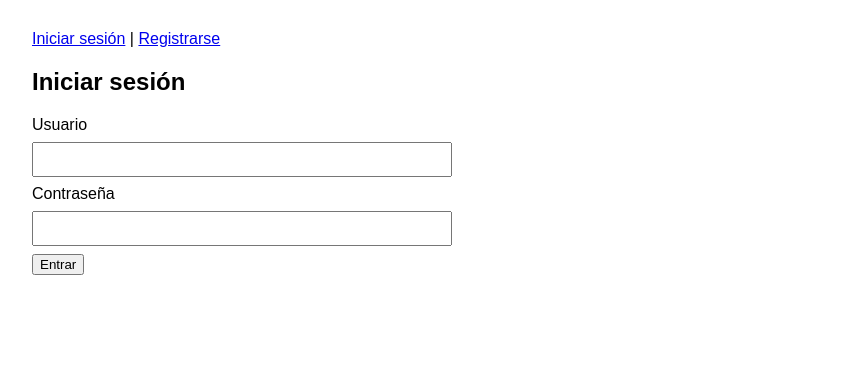
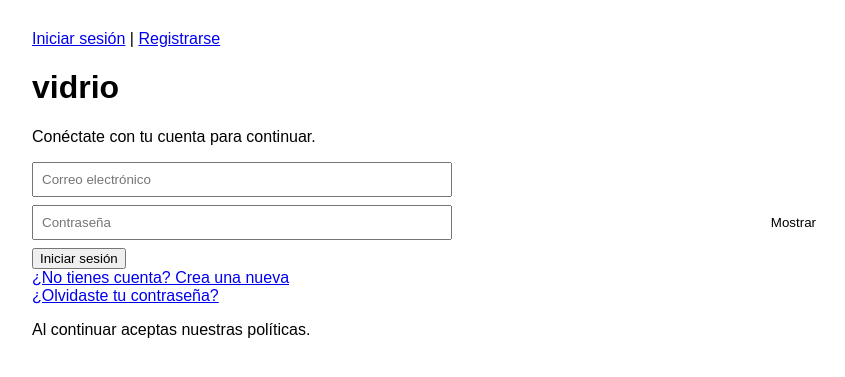
Before and after one commit to alfredit0o/vidrio-mexicano, a Flask app: page /login in a window 1280 px wide. Shown: the top 377 px of the page, without its empty margins (208-1053 px from the left). Run offline with Flask 3, Linux system fonts and the light colour scheme.

Commit message:
UI tipo Facebook para login y registro

```diff
--- a/templates/login.html
+++ b/templates/login.html
@@ -1,11 +1,39 @@
 {% extends "base.html" %}
 {% block content %}
-  <h2>Iniciar sesión</h2>
-  <form method="post">
-    <label>Usuario</label>
-    <input name="username" required>
-    <label>Contraseña</label>
-    <input name="password" type="password" required>
-    <button type="submit">Entrar</button>
-  </form>
+<div class="fb-wrap">
+  <div class="fb-grid">
+    <div class="fb-left">
+      <h1>vidrio</h1>
+      <p>Conéctate con tu cuenta para continuar.</p>
+    </div>
+
+    <div class="card">
+      <form method="post">
+        <input class="input" name="email" type="email" placeholder="Correo electrónico" required>
+        <div style="position:relative;">
+          <input id="password" class="input" name="password" type="password" placeholder="Contraseña" required>
+          <button type="button" id="togglePass" style="position:absolute; right:10px; top:50%; transform:translateY(-50%); border:none; background:transparent; cursor:pointer;">Mostrar</button>
+        </div>
+        <button class="btn-primary" type="submit">Iniciar sesión</button>
+      </form>
+
+      <a class="link" href="{{ url_for('register') }}">¿No tienes cuenta? Crea una nueva</a>
+      <div class="divider"></div>
+      <a class="link" href="#">¿Olvidaste tu contraseña?</a>
+      <p class="small-muted">Al continuar aceptas nuestras políticas.</p>
+    </div>
+  </div>
+</div>
+
+<script>
+  const btn = document.getElementById('togglePass');
+  const input = document.getElementById('password');
+  if (btn && input) {
+    btn.addEventListener('click', () => {
+      const isPass = input.type === 'password';
+      input.type = isPass ? 'text' : 'password';
+      btn.textContent = isPass ? 'Ocultar' : 'Mostrar';
+    });
+  }
+</script>
 {% endblock %}
```
Also changed, not shown: static/style.css (added).
